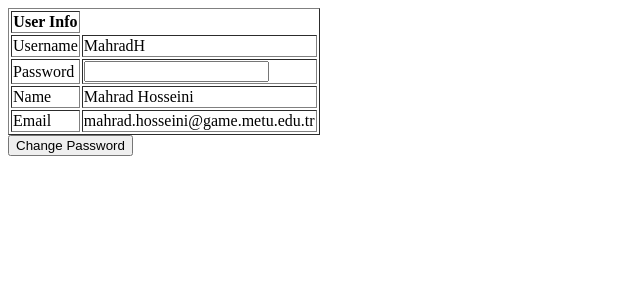
After one commit to MahradHosseini/VideoGamePlatform, a Flask app: page /myProfile in a window 1280 px wide. The commit adds this page. Shown: the top 300 px of the page, without its empty margins (0-640 px from the left). Run offline with Flask 3, Linux system fonts and the light colour scheme; a user stored in the database is signed in; data comes from the database, SQL or seed files in the repository; both versions use the stored data as it was after the commit.

Commit message:
My Profile Done

```diff
--- a/Main.py
+++ b/Main.py
@@ -106,6 +106,37 @@ def deleteGenre():
 
     return redirect(url_for("manageGenres"))
 
+@app.route("/myProfile", methods=["GET", "POST"])
+def myProfile():
+    username = session.get("username", None)
+
+    conn = sqlite3.connect("PlatformDB.db")
+    c = conn.cursor()
+    c.execute("SELECT name, email FROM User WHERE username = ?", (username,))
+
+    row = c.fetchone()
+    name = row[0]
+    email = row[1]
+
+    conn.close()
+    return render_template("myProfile.html", username=username, name=name, email=email)
+
+@app.route("/changePassword", methods=["POST"])
+def changePassword():
+    try:
+        newPassword = request.form["password"]
+        username = session.get("username", None)
+
+        conn = sqlite3.connect("PlatformDB.db")
+        c = conn.cursor()
+        c.execute("UPDATE User SET password = ? WHERE username = ?", (newPassword, username))
+
+        conn.commit()
+        conn.close()
+        return redirect(url_for("myProfile") + "?status=success")
+    except Exception as e:
+        print(e)
+        return redirect(url_for("myProfile" + "?status=failure"))
 
 if __name__ == "__main__":
     app.run()
--- a/templates/homepage.html
+++ b/templates/homepage.html
@@ -21,7 +21,7 @@
         <p>
             <a href="/homepage">Home Page</a> |
             <a href="/manageGenres">Manage Genres</a> |
-            <a href="/myprofile">My Profile</a> |
+            <a href="/myProfile">My Profile</a> |
             <a href="/logout">Logout</a>
         </p>
     {% else %}
--- /dev/null
+++ b/templates/myProfile.html
@@ -0,0 +1,52 @@
+<!DOCTYPE html>
+<html lang="en">
+<head>
+    <meta charset="UTF-8">
+    <meta name="viewport" content="width=device-width, initial-scale=1.0">
+    <title>My Profile</title>
+    <script>
+        <!-- A listener to show confirmation or error message after password change -->
+        document.addEventListener('DOMContentLoaded', () => {
+            const urlParams = new URLSearchParams(window.location.search);
+            const status = urlParams.get('status');
+            if (status == "success"){
+                alert("Password Changed Successfully");
+            } else if (status == "failure"){
+                alert("Failed to Change the Password");
+            }
+        });
+    </script>
+</head>
+<body>
+<form method="POST" action="{{ url_for('changePassword') }}">
+<table border="1">
+    <thead>
+    <tr>
+        <th>User Info</th>
+    </tr>
+    </thead>
+    <tbody>
+    <tr>
+        <td>Username</td>
+        <td>{{username}}</td>
+    </tr>
+    <tr>
+        <td>Password</td>
+        <td>
+            <input type="password" id="password" name="password">
+        </td>
+    </tr>
+    <tr>
+        <td>Name</td>
+        <td>{{name}}</td>
+    </tr>
+    <tr>
+        <td>Email</td>
+        <td>{{email}}</td>
+    </tr>
+    </tbody>
+</table>
+<input type="submit" value="Change Password">
+</form>
+</body>
+</html>
```
Also changed, not shown: PlatformDB.db.
